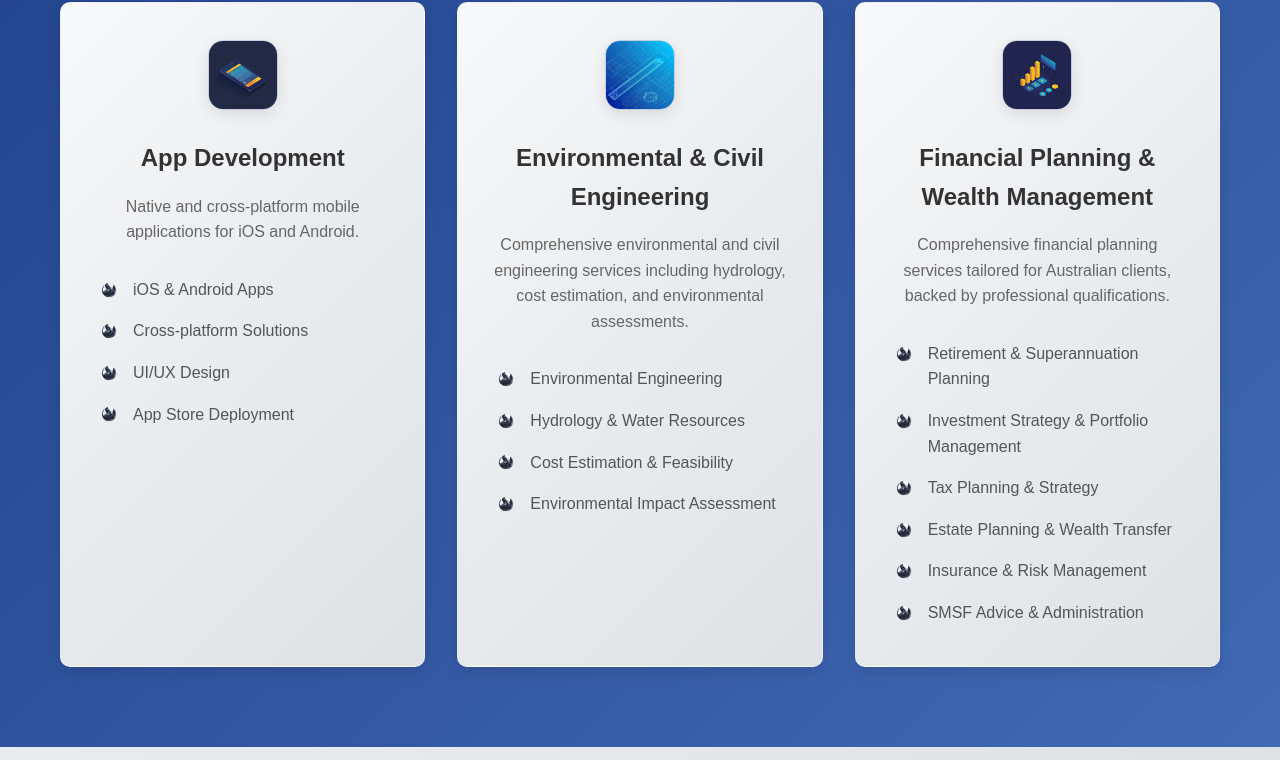
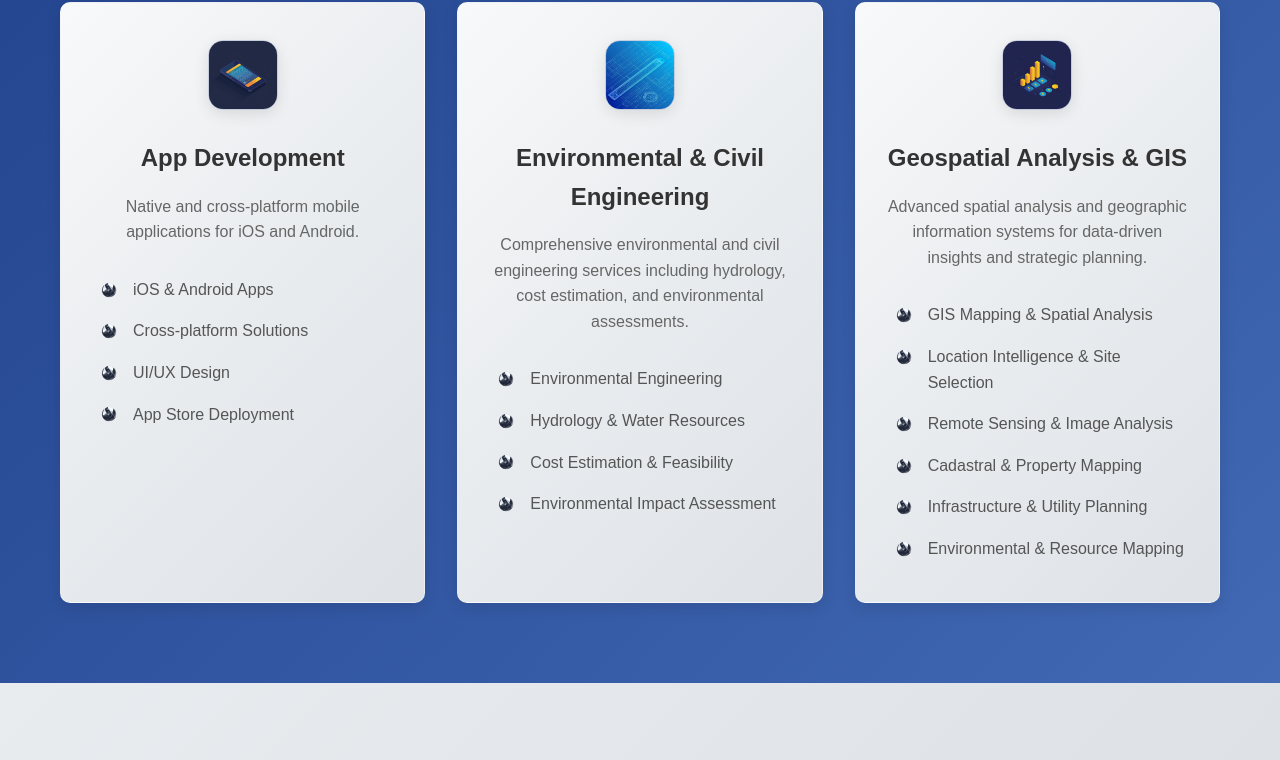
Before and after one commit to Citysmoke1/Liu-Consultants, a plain HTML site: page index.html in a window 1280 px wide. Shown: the part 1624-2384 px from the top of the page. Drawn offline with Linux system fonts and the light colour scheme.

Commit message:
Updated Scope - Removed Financial Services

```diff
--- a/index.html
+++ b/index.html
@@ -724,16 +724,16 @@
                 </div>
 
                 <div class="service-card fade-in">
-                    <div class="service-icon"><img src="Assets/Financial_Growth_Icon.png" alt="Financial Planning & Wealth Management"></div>
-                    <h3>Financial Planning & Wealth Management</h3>
-                    <p>Comprehensive financial planning services tailored for Australian clients, backed by professional qualifications.</p>
+                    <div class="service-icon"><img src="Assets/Financial_Growth_Icon.png" alt="Geospatial Analysis & GIS"></div>
+                    <h3>Geospatial Analysis & GIS</h3>
+                    <p>Advanced spatial analysis and geographic information systems for data-driven insights and strategic planning.</p>
                     <ul class="service-features">
-                        <li>Retirement & Superannuation Planning</li>
-                        <li>Investment Strategy & Portfolio Management</li>
-                        <li>Tax Planning & Strategy</li>
-                        <li>Estate Planning & Wealth Transfer</li>
-                        <li>Insurance & Risk Management</li>
-                        <li>SMSF Advice & Administration</li>
+                        <li>GIS Mapping & Spatial Analysis</li>
+                        <li>Location Intelligence & Site Selection</li>
+                        <li>Remote Sensing & Image Analysis</li>
+                        <li>Cadastral & Property Mapping</li>
+                        <li>Infrastructure & Utility Planning</li>
+                        <li>Environmental & Resource Mapping</li>
                     </ul>
                 </div>
             </div>
@@ -797,7 +797,7 @@
 
                 <div class="pricing-card featured">
                     <div class="pricing-badge">Most Popular</div>
-                    <h3 class="pricing-title">Mathematical Consultancy</h3>
+                    <h3 class="pricing-title">Financial Mathematical Services</h3>
                     <div class="pricing-options">
                         <div class="pricing-tier">
                             <span class="tier-name">Problem Analysis</span>
@@ -829,14 +829,14 @@
 
                 <div class="pricing-card">
                     <h3 class="pricing-title">Environmental Engineering</h3>
-                    <div class="pricing-price">$110</div>
+                    <div class="pricing-price">$90</div>
                     <div class="pricing-period">per hour</div>
                     <a href="#contact" class="pricing-btn">Get Started</a>
                 </div>
 
                 <div class="pricing-card">
-                    <h3 class="pricing-title">Financial Planning</h3>
-                    <div class="pricing-price">$200</div>
+                    <h3 class="pricing-title">Geospatial Analysis</h3>
+                    <div class="pricing-price">$90</div>
                     <div class="pricing-period">per hour</div>
                     <a href="#contact" class="pricing-btn">Get Started</a>
                 </div>
@@ -903,7 +903,7 @@
                         <li><a href="Footer/web-development.html" style="color: rgba(255,255,255,0.8); text-decoration: none; font-size: 0.9rem;">Web Development</a></li>
                         <li><a href="Footer/mathematical-consultancy.html" style="color: rgba(255,255,255,0.8); text-decoration: none; font-size: 0.9rem;">Mathematical Consultancy</a></li>
                         <li><a href="Footer/environmental-engineering.html" style="color: rgba(255,255,255,0.8); text-decoration: none; font-size: 0.9rem;">Environmental Engineering</a></li>
-                        <li><a href="Footer/financial-planning.html" style="color: rgba(255,255,255,0.8); text-decoration: none; font-size: 0.9rem;">Financial Planning</a></li>
+                        <li><a href="Footer/geospatial-analysis.html" style="color: rgba(255,255,255,0.8); text-decoration: none; font-size: 0.9rem;">Geospatial Analysis</a></li>
                     </ul>
                 </div>
 
@@ -921,10 +921,10 @@
             <div style="border-top: 1px solid rgba(255,255,255,0.2); padding-top: 1.5rem; margin-bottom: 1.5rem;">
                 <div style="text-align: center; margin-bottom: 1rem;">
                     <p style="font-size: 0.9rem; opacity: 0.9; margin-bottom: 0.5rem;">
-                        <strong>Professional Qualifications:</strong> Civil & Geotechnical Engineering • Kaplan Financial Planning Certification
+                        <strong>Professional Qualifications:</strong> Civil & Geotechnical Engineering • Geospatial Analysis & GIS
                     </p>
                     <p style="font-size: 0.85rem; opacity: 0.7;">
-                        Proudly serving Australian businesses with multi-disciplinary expertise
+                        Proudly serving Australian businesses with multi-disciplinary expertise including financial engineering
                     </p>
                 </div>
             </div>
```
Also changed, not shown: contact.html (+1 -1 lines), 1 other file.
